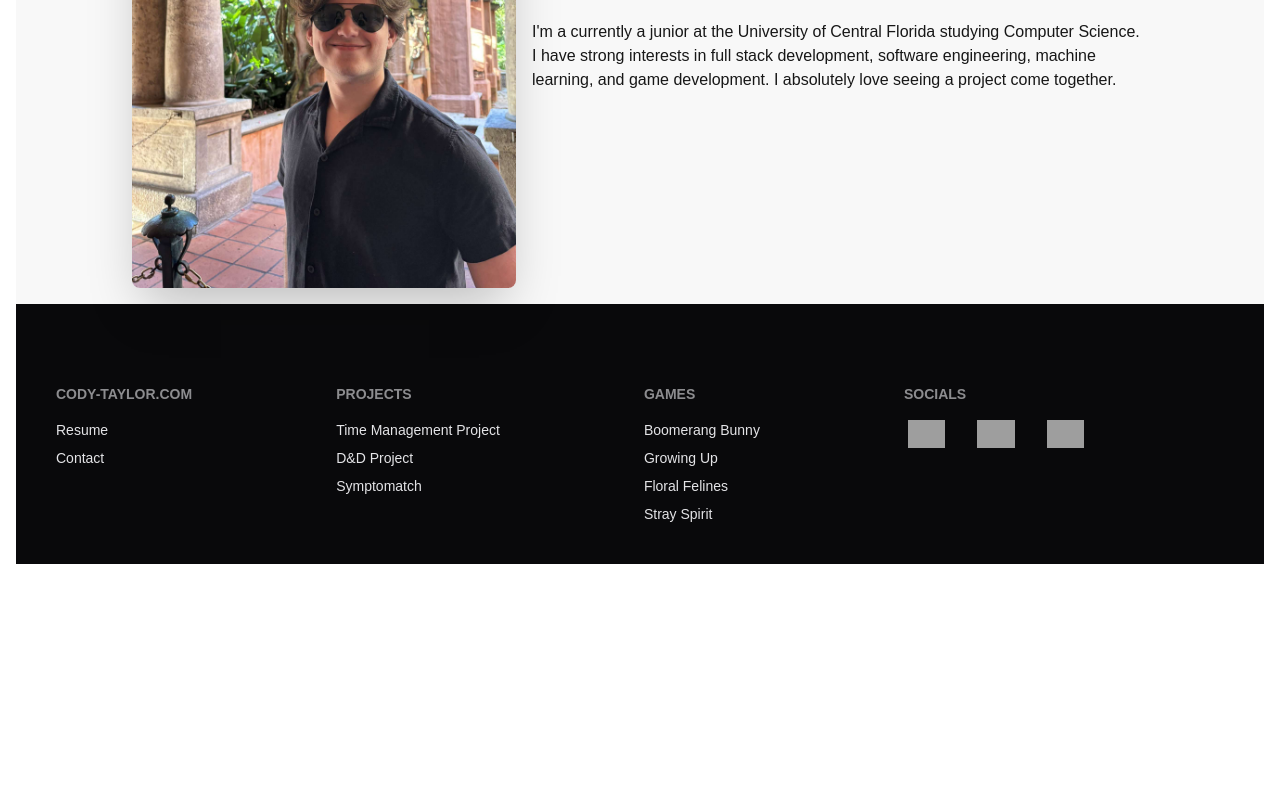
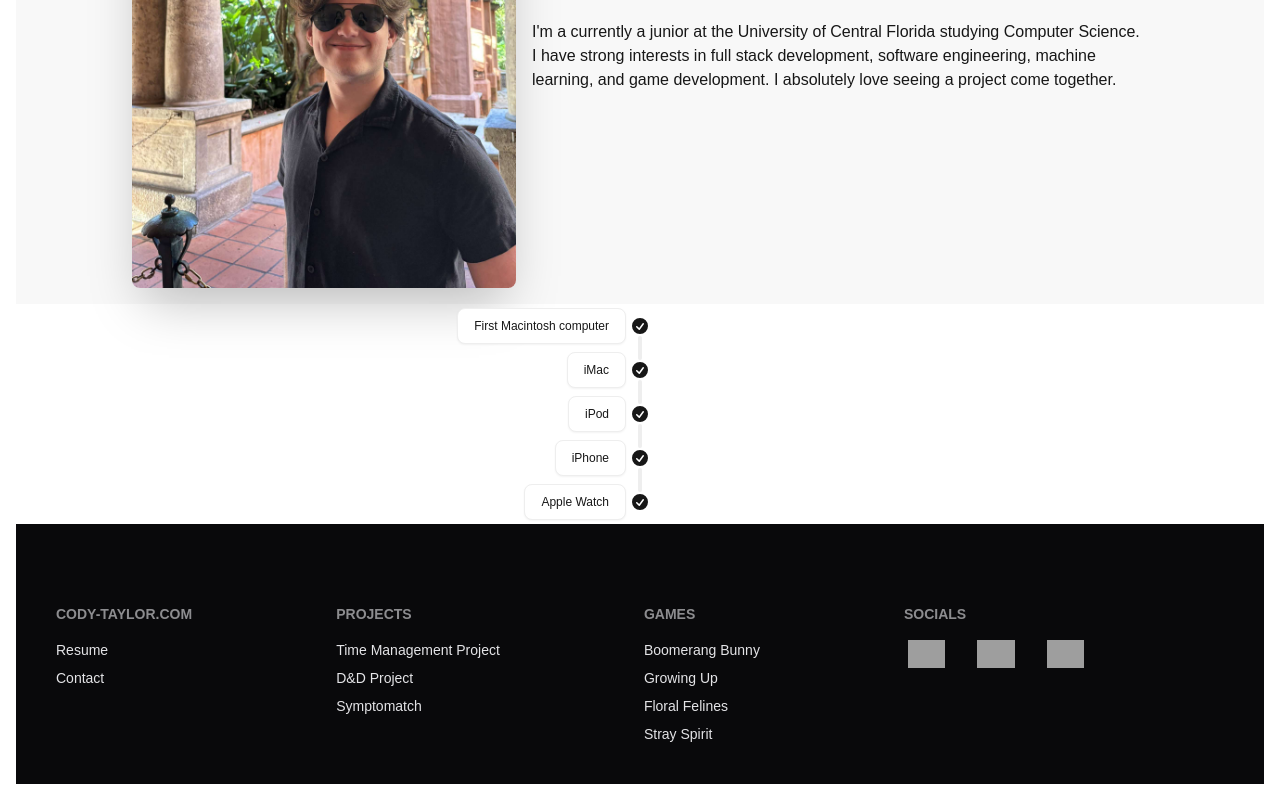
Before and after one commit to Codster177/web-dev-learning, a Next.js app in the folder next-app/: page / in a window 1280 px wide. Shown: the part 1104-1904 px from the top of the page. Before the commit the page ends 1684 px from the top, so only its background shows below. Built offline with nearby package versions, Linux system fonts and the light colour scheme; grey boxes are pictures that could not be loaded.

Commit message:
Timeline Start

```diff
--- /dev/null
+++ b/next-app/app/components/HomeTimeline/HomeTimeline.tsx
@@ -0,0 +1,94 @@
+import React from "react";
+import StoryCard from "../StoryCards/StoryCard";
+
+const HomeTimeline = () => {
+  return <>
+    <ul className="timeline timeline-vertical">
+  <li>
+    <div className="timeline-start timeline-box">First Macintosh computer</div>
+    <div className="timeline-middle">
+      <svg
+        xmlns="http://www.w3.org/2000/svg"
+        viewBox="0 0 20 20"
+        fill="currentColor"
+        className="h-5 w-5">
+        <path
+          fillRule="evenodd"
+          d="M10 18a8 8 0 100-16 8 8 0 000 16zm3.857-9.809a.75.75 0 00-1.214-.882l-3.483 4.79-1.88-1.88a.75.75 0 10-1.06 1.061l2.5 2.5a.75.75 0 001.137-.089l4-5.5z"
+          clipRule="evenodd" />
+      </svg>
+    </div>
+    <hr />
+  </li>
+  <li>
+    <hr />
+    <div className="timeline-start timeline-box">iMac</div>
+    <div className="timeline-middle">
+      <svg
+        xmlns="http://www.w3.org/2000/svg"
+        viewBox="0 0 20 20"
+        fill="currentColor"
+        className="h-5 w-5">
+        <path
+          fillRule="evenodd"
+          d="M10 18a8 8 0 100-16 8 8 0 000 16zm3.857-9.809a.75.75 0 00-1.214-.882l-3.483 4.79-1.88-1.88a.75.75 0 10-1.06 1.061l2.5 2.5a.75.75 0 001.137-.089l4-5.5z"
+          clipRule="evenodd" />
+      </svg>
+    </div>
+    <hr />
+  </li>
+  <li>
+    <hr />
+    <div className="timeline-start timeline-box">iPod</div>
+    <div className="timeline-middle">
+      <svg
+        xmlns="http://www.w3.org/2000/svg"
+        viewBox="0 0 20 20"
+        fill="currentColor"
+        className="h-5 w-5">
+        <path
+          fillRule="evenodd"
+          d="M10 18a8 8 0 100-16 8 8 0 000 16zm3.857-9.809a.75.75 0 00-1.214-.882l-3.483 4.79-1.88-1.88a.75.75 0 10-1.06 1.061l2.5 2.5a.75.75 0 001.137-.089l4-5.5z"
+          clipRule="evenodd" />
+      </svg>
+    </div>
+    <hr />
+  </li>
+  <li>
+    <hr />
+    <div className="timeline-start timeline-box">iPhone</div>
+    <div className="timeline-middle">
+      <svg
+        xmlns="http://www.w3.org/2000/svg"
+        viewBox="0 0 20 20"
+        fill="currentColor"
+        className="h-5 w-5">
+        <path
+          fillRule="evenodd"
+          d="M10 18a8 8 0 100-16 8 8 0 000 16zm3.857-9.809a.75.75 0 00-1.214-.882l-3.483 4.79-1.88-1.88a.75.75 0 10-1.06 1.061l2.5 2.5a.75.75 0 001.137-.089l4-5.5z"
+          clipRule="evenodd" />
+      </svg>
+    </div>
+    <hr />
+  </li>
+  <li>
+    <hr />
+    <div className="timeline-start timeline-box">Apple Watch</div>
+    <div className="timeline-middle">
+      <svg
+        xmlns="http://www.w3.org/2000/svg"
+        viewBox="0 0 20 20"
+        fill="currentColor"
+        className="h-5 w-5">
+        <path
+          fillRule="evenodd"
+          d="M10 18a8 8 0 100-16 8 8 0 000 16zm3.857-9.809a.75.75 0 00-1.214-.882l-3.483 4.79-1.88-1.88a.75.75 0 10-1.06 1.061l2.5 2.5a.75.75 0 001.137-.089l4-5.5z"
+          clipRule="evenodd" />
+      </svg>
+    </div>
+  </li>
+</ul>
+  </>;
+};
+
+export default HomeTimeline;
--- a/next-app/app/globals.css
+++ b/next-app/app/globals.css
@@ -35,10 +35,10 @@
   }
   --animate-rainbow: rainbow 10s infinite;
   @keyframes rainbow{
-    0%{background-color:red;}
-    25%{background-color:yellow}
-    50%{background-color:green}
-    75%{background-color:blue}
-    100%{background-color:red}
+    0%{background-color:#8B0000}
+    25%{background-color:#B8860B}
+    50%{background-color:#006400}
+    75%{background-color:#00008B}
+    100%{background-color:#8B0000}
   }
 }
--- a/next-app/app/page.tsx
+++ b/next-app/app/page.tsx
@@ -3,6 +3,7 @@
 import CenterPiece from "./components/CenterPiece/CenterPiece";
 import StoryCard from "./components/StoryCards/StoryCard";
 import PageWrapper from "./components/PageWrapper/PageWrapper";
+import HomeTimeline from "./components/HomeTimeline/HomeTimeline";
 
 export default function Home() {
   return (
@@ -22,6 +23,7 @@
           software engineering, machine learning, and game development. I
           absolutely love seeing a project come together.
         </StoryCard>
+        <HomeTimeline />
       </PageWrapper>
     </>
   );
```
